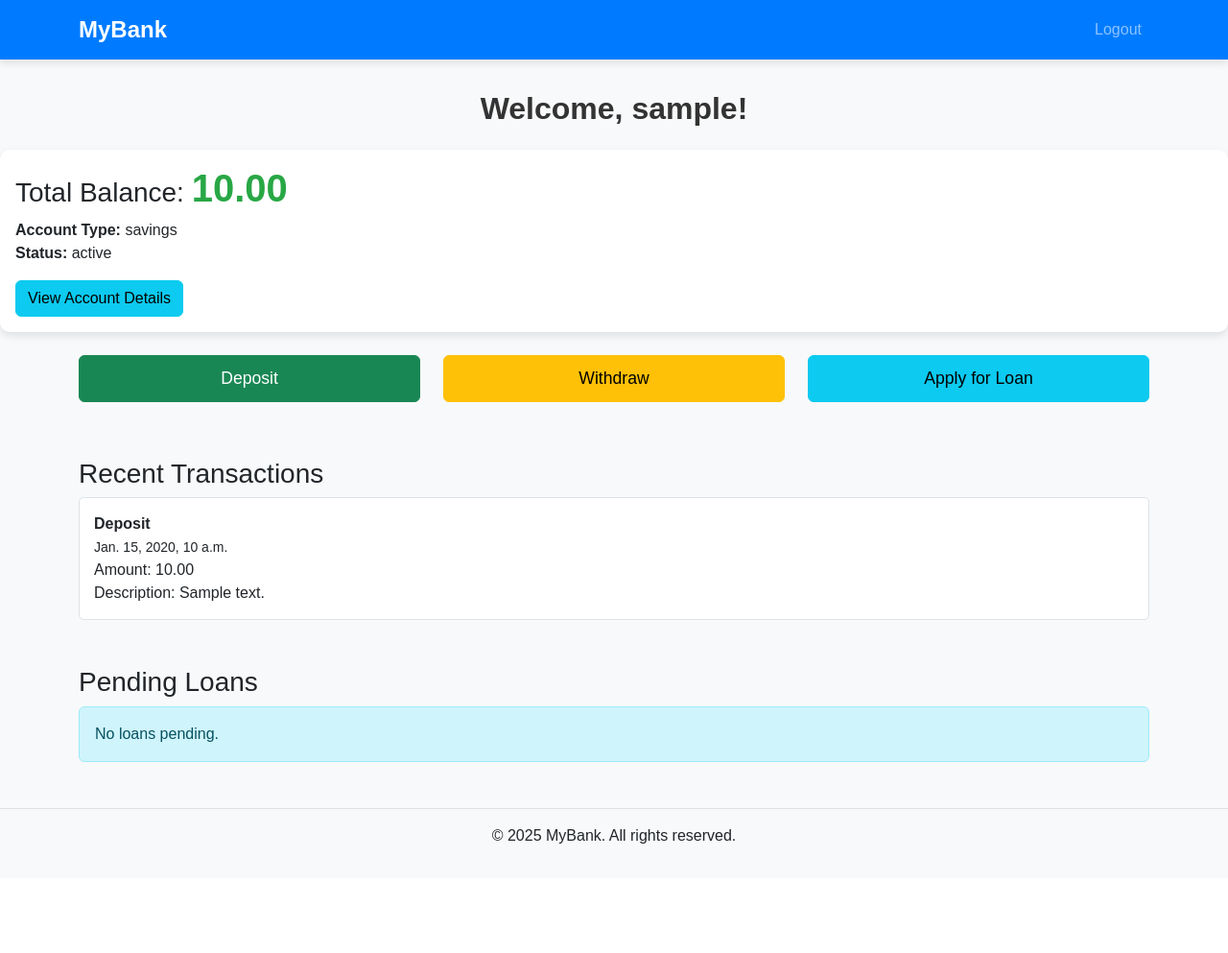
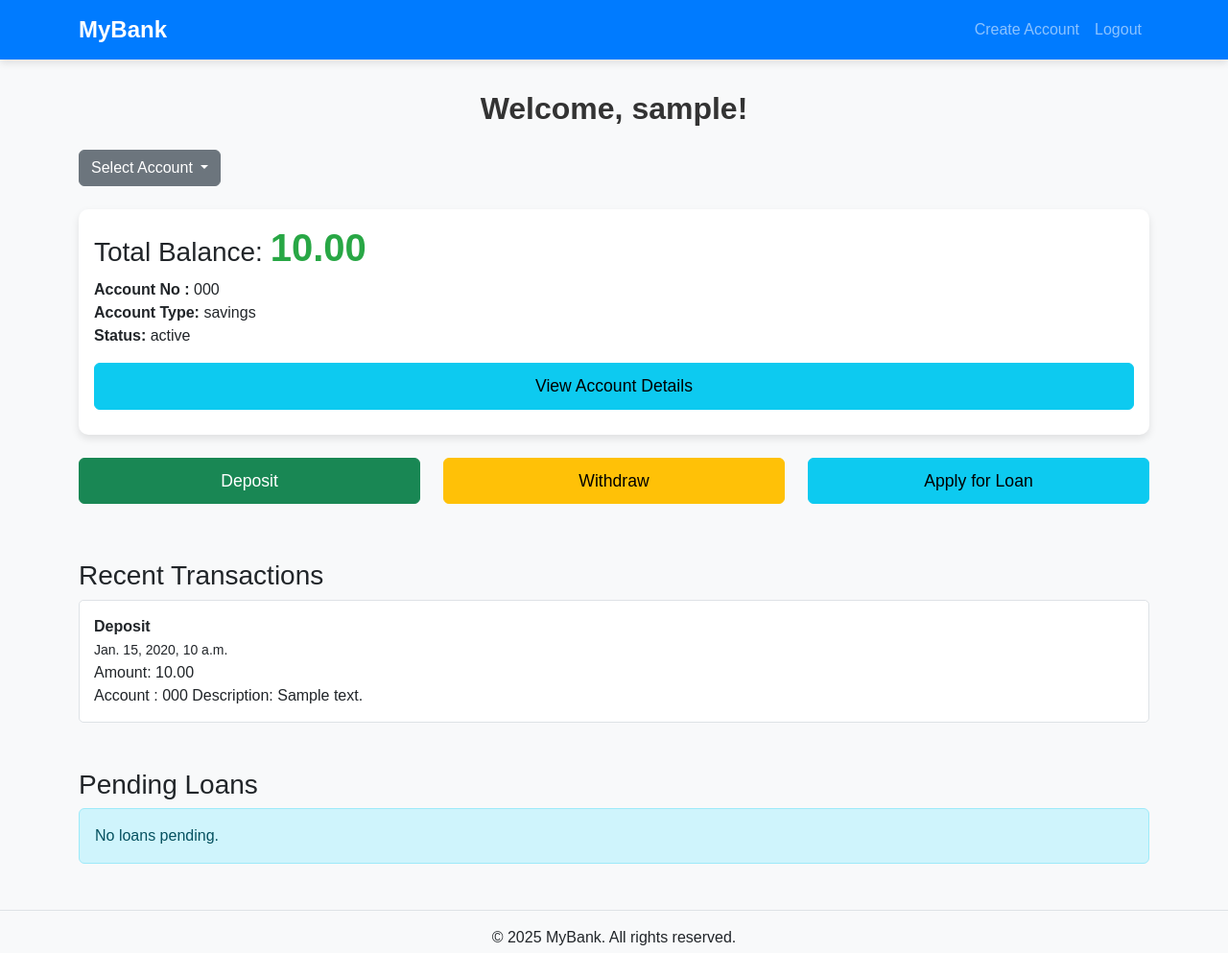
Before and after one commit to jil2004/bank_django, a Django app: page /accounts/ in a window 1280 px wide. Shown: the top 993 px of the page at 96% size. Before the commit the page ends 879 px from the top, so only its background shows below. Run offline with Django 5.2, Linux system fonts and the light colour scheme; a user stored in the database is signed in; tables that the repository leaves empty hold one stand-in row (values such as "Sample post"); parts of the project's set-up code (start-up, migrations or seed data) failed here and were passed over.

Commit message:
create account page and ui changes

```diff
--- a/accounts/templates/accounts/home.html
+++ b/accounts/templates/accounts/home.html
@@ -67,6 +67,9 @@
             <div class="collapse navbar-collapse" id="navbarNav">
                 <ul class="navbar-nav ms-auto">
                     <li class="nav-item">
+                        <a class="nav-link" href="{% url 'create_account' %}">Create Account</a>
+                    </li>
+                    <li class="nav-item">
                         <a class="nav-link" href="{% url 'logout' %}">Logout</a>
                     </li>
                 </ul>
@@ -79,19 +82,44 @@
         <h1 class="welcome-message">Welcome, {{ request.user.username }}!</h1>
     </div>
 
+    <!-- Account Dropdown -->
+    <div class="container mt-4">
+        <div class="dropdown">
+            <button class="btn btn-secondary dropdown-toggle" type="button" id="accountDropdown" data-bs-toggle="dropdown" aria-expanded="false">
+                Select Account
+            </button>
+            <ul class="dropdown-menu" aria-labelledby="accountDropdown">
+                {% for account in accounts %}
+                    <li>
+                        <a class="dropdown-item" href="#" onclick="selectAccount('{{ account.id }}')">
+                            {{ account.account_number }} ({{ account.account_type }})
+                        </a>
+                    </li>
+                {% endfor %}
+            </ul>
+        </div>
+
+        <!-- Hidden Form for Account Selection -->
+        <form id="accountForm" method="post" action="{% url 'home' %}" style="display: none;">
+            {% csrf_token %}
+            <input type="hidden" name="account" id="selectedAccount">
+        </form>
+    </div>
+
     <!-- Account Details Card -->
-{% if not no_accounts %}
-    <div class="card mt-4">
+    <div class="container mt-4">
+        <div class="card">
             <div class="card-body">
                 <h3 class="card-title">Total Balance: <span class="total-balance">{{ selected_account.balance }}</span></h3>
                 <p class="card-text">
+                    <strong>Account No : </strong> {{ selected_account.account_number }} <br>
                     <strong>Account Type:</strong> {{ selected_account.account_type }}<br>
                     <strong>Status:</strong> {{ selected_account.status }}
                 </p>
-            <a href="{% url 'account_details' selected_account.id %}" class="btn btn-info">View Account Details</a>
+                <a href="{% url 'account_details' selected_account.id %}" class="btn btn-info btn-action">View Account Details</a>
             </div>
         </div>
-{% endif %}
+    </div>
 
     <!-- Action Buttons -->
     <div class="container mt-4">
@@ -116,6 +144,7 @@
                 <strong>{{ transaction.transaction_type|title }}</strong><br>
                 <small>{{ transaction.timestamp }}</small><br>
                 Amount: {{ transaction.amount }}<br>
+                Account : {{ transaction.account.account_number}}
                 Description: {{ transaction.description }}
             </div>
         {% endfor %}
@@ -149,5 +178,11 @@
 
     <!-- Bootstrap JS -->
     <script src="https://cdn.jsdelivr.net/npm/bootstrap@5.3.0/dist/js/bootstrap.bundle.min.js"></script>
+    <script>
+        function selectAccount(accountId) {
+            document.getElementById('selectedAccount').value = accountId;
+            document.getElementById('accountForm').submit();
+        }
+    </script>
 </body>
 </html>
--- a/accounts/views.py
+++ b/accounts/views.py
@@ -234,6 +234,19 @@ def loan_details(request, loan_id):
     return render(request, 'accounts/loan_details.html', context)
 
 @login_required
+def create_account(request):
+    if request.method == 'POST':
+        form = AccountForm(request.POST)
+        if form.is_valid():
+            account = form.save(commit=False)
+            account.user = request.user  # Link the account to the logged-in user
+            account.save()
+            return redirect('home')  # Redirect to home after creating the account
+    else:
+        form = AccountForm()
+    return render(request, 'accounts/create_account.html', {'form': form})
+
+@login_required
 def account_details(request, account_id):
     account = get_object_or_404(Account, id=account_id, user=request.user)
 
```
Also changed, not shown: accounts/forms.py (+13 -1 lines), accounts/templates/accounts/create_account.html (+46 -3 lines), accounts/templates/accounts/signup.html (+51 -2 lines). Lines whose indentation alone changed are shown as unchanged.
